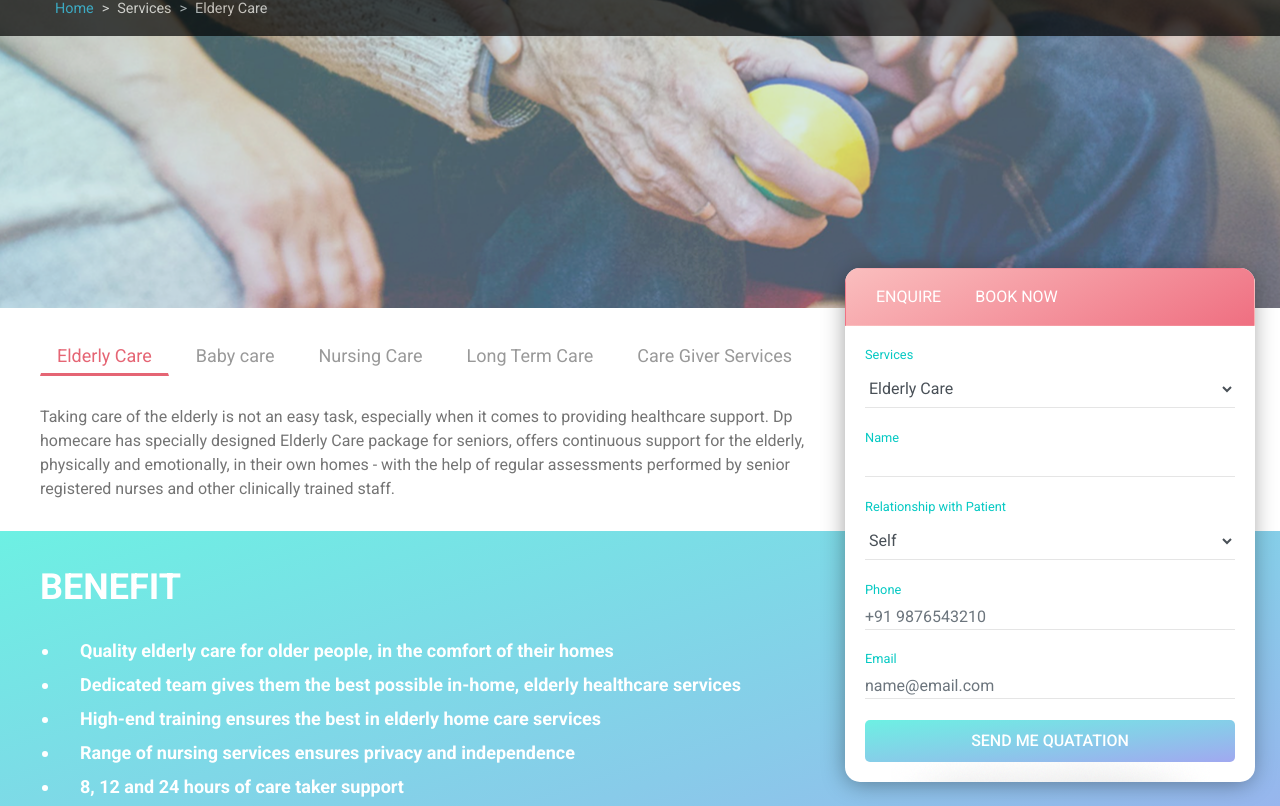
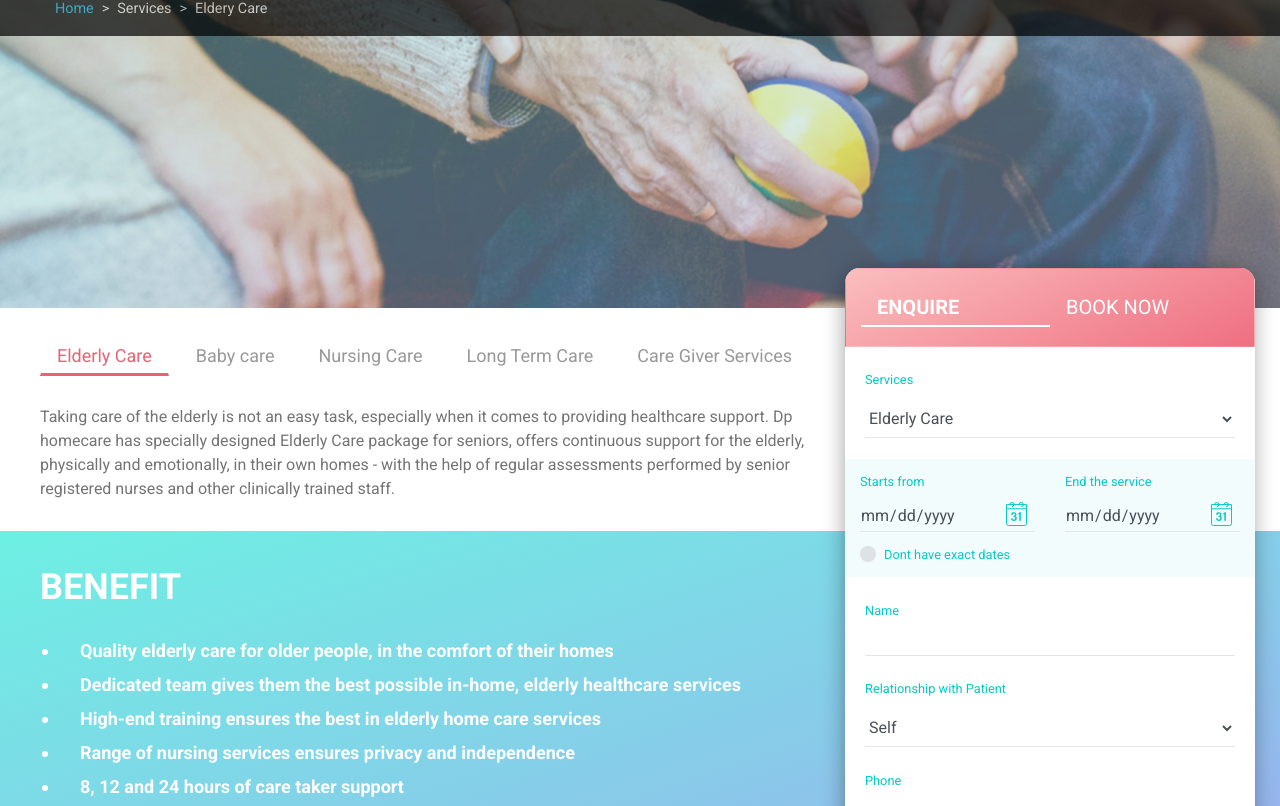
Before and after one commit to sumitmahadik999/dp_homecare, a plain HTML site: page dp-homecare/services.html in a window 1280 px wide. Shown: the part 146-952 px from the top of the page. Drawn offline with nearby package versions, Linux system fonts and the light colour scheme; a web font is replaced by a local one.

Commit message:
Add files via upload

```diff
--- a/dp-homecare/css/style.css
+++ b/dp-homecare/css/style.css
@@ -702,24 +702,24 @@ body {
 .services-tab-container {
     padding: 0 0 30px;
 }
-#nav-tab {
+.service-tabs #nav-tab {
     margin: 30px 0;
     border: 0;
 }
-.nav-tabs .nav-link {
+.service-tabs .nav-tabs .nav-link {
     color: #999;
     margin-right: 10px;
     font-size: 18px;
 }
-.nav-tabs .nav-link:focus, .nav-tabs .nav-link:hover {
+.service-tabs .nav-tabs .service-tabs .nav-link:focus, .service-tabs .nav-tabs .nav-link:hover {
     border: 1px solid transparent;
 }
-.nav-tabs .nav-item.show .nav-link, .nav-tabs .nav-link.active {
+.service-tabs .nav-tabs .nav-item.show .nav-link, .service-tabs .nav-tabs .nav-link.active {
     color: #E56574;
     border: 1px solid transparent;
     border-bottom: 3px solid #E56574;
 }
-.tab-pane {
+.service-tabs .tab-pane {
     font-size: 16px;
     line-height: 24px;
     color: #747474;
@@ -837,6 +837,54 @@ filter: progid:DXImageTransform.Microsoft.gradient( startColorstr='#FABEBE', end
 }
 .form-field-container {
     padding: 20px;
+}
+.floating-form #nav-tab {
+    border: 0;
+}
+.floating-form .nav-tabs .nav-link {
+        color: #fff;
+    font-size: 20px;
+    background: transparent;
+    border: 1px transparent;
+    width: 50%;
+}
+.floating-form .nav-tabs .floating-form .nav-link:focus, .floating-form .nav-tabs .nav-link:hover {
+    border: 1px solid transparent;
+}
+.floating-form .nav-tabs .nav-item.show .nav-link, .floating-form .nav-tabs .nav-link.active {
+    /*color: #E56574;
+    border: 1px solid transparent;*/
+    font-weight: 700;
+    border-bottom: 2px solid #fff;
+}
+.floating-form .tab-pane {
+    font-size: 16px;
+    line-height: 24px;
+    color: #747474;
+}
+.date-container {
+    background: #f3fcfd;
+    margin-left: -20px;
+    margin-right: -20px;
+    padding: 10px 0;
+}
+.date {
+    background: transparent !important;
+}
+::-webkit-calendar-picker-indicator {
+  background: url(../img/SVG/calendar.svg) 0 0 no-repeat;
+  opacity:1;
+  font-size:0;
+  transition:all ease 400ms;
+  transform:scale(1);
+  margin-left:5px;
+  width: 25px;
+    height: 25px;
+
+  color: rgba(0, 0, 0, 0);
+}
+.margin-t-10 {
+    margin-top: 10px;
 }
 @media (max-width: 374px) {
     .quick-connect-conainer .btn-secondary {
--- a/dp-homecare/services.html
+++ b/dp-homecare/services.html
@@ -75,11 +75,10 @@
             </ol>
         </nav>
     </div>
-
     <div class="wrapper">
         <div class="services-tab-container">
             <div class="row clearfix relative-pos">
-                <div class="col-md-8">
+                <div class="col-md-8 service-tabs">
                     <nav>
                         <div class="nav nav-tabs" id="nav-tab" role="tablist">
                             <a class="nav-item nav-link active" id="nav-ec-tab" data-toggle="tab" href=".nav-ec" role="tab" aria-controls="nav-ec" aria-selected="true">Elderly Care</a>
@@ -97,11 +96,70 @@
                 </div>
                 <div class="floating-form col-md-4">
                     <div class="form-header">
-                        <a class="col">ENQUIRE</a>
-                        <a class="col">BOOK NOW</a>
+                        <nav>
+                            <div class="nav nav-tabs" id="nav-tab" role="tablist">
+                                <a class="nav-item nav-link active" id="nav-enq-tab" data-toggle="tab" href="#nav-enq" role="tab" aria-controls="nav-enq" aria-selected="true">ENQUIRE</a>
+                                <a class="nav-item nav-link" id="nav-bkn-tab" data-toggle="tab" href="#nav-bkn" role="tab" aria-controls="nav-bkn" aria-selected="true">BOOK NOW</a>
+                            </div>
+                        </nav>
                     </div>
                     <div class="form-field-container callback-form">
-                        <form>
+                        <div class="tab-content" id="nav-tabContent1">
+                            <form id="nav-enq" class="tab-pane fade show active" id="nav-enq" role="tabpanel" aria-labelledby="nav-enq-tab">
+                                <div class="form-group">
+                                    <label for="services">Services</label>
+                                    <select class="form-control" id="services">
+                                        <option>Elderly Care</option>
+                                        <option>Baby Care</option>
+                                        <option>Nursing Care</option>
+                                        <option>Long Term Care</option>
+                                        <option>Care giver Service</option>
+                                    </select>
+                                </div>
+                                <div class="form-group date-container row">
+                                    <div class="col-md-6">
+                                        <label for="name">Starts from</label>
+                                        <!-- <div class="quesadilla"> -->
+                                        <input type="date" class='form-control date'>
+                                        <i class="calendar-icon"></i>
+                                        <!--  </div> -->
+                                    </div>
+                                    <div class="col-md-6">
+                                        <label for="name">End the service</label>
+                                        <!-- <div class="quesadilla"> -->
+                                        <input type="date" class='form-control date'>
+                                        <!--  </div> -->
+                                    </div>
+                                    <div class="custom-control custom-radio margin-l-15 margin-t-10">
+                                        <input type="radio" id="customRadio1" name="customRadio" class="custom-control-input">
+                                        <label class="custom-control-label" for="customRadio1">Dont have exact dates</label>
+                                    </div>
+                                </div>
+                                <div class="form-group">
+                                    <label for="name">Name</label>
+                                    <input type="text" class="form-control" id="name" placeholder="">
+                                </div>
+                                <div class="form-group">
+                                    <label for="services">Relationship with Patient</label>
+                                    <select class="form-control" id="services">
+                                        <option>Self</option>
+                                        <option>Son/Daughter</option>
+                                        <option>Spouse</option>
+                                        <option>Father/Mother</option>
+                                        <option>Brother/Sister</option>
+                                    </select>
+                                </div>
+                                <div class="form-group">
+                                    <label for="phone">Phone</label>
+                                    <input type="text" class="form-control" id="phone" placeholder="+91 9876543210">
+                                </div>
+                                <div class="form-group">
+                                    <label for="email">Email</label>
+                                    <input type="email" class="form-control" id="email" placeholder="name@email.com">
+                                </div>
+                                <button class="col button secondary-button roboto-medium">SEND ME QUATATION</button>
+                            </form>
+                            <form id="nav-bkn" class="tab-pane fade" id="nav-bkn" role="tabpanel" aria-labelledby="nav-bkn-tab">
                                 <div class="form-group">
                                     <label for="services">Services</label>
                                     <select class="form-control" id="services">
@@ -136,6 +194,7 @@
                                 </div>
                                 <button class="col button secondary-button roboto-medium">SEND ME QUATATION</button>
                             </form>
+                        </div>
                     </div>
                 </div>
             </div>
@@ -231,7 +290,6 @@
                                 </div>
                             </div>
                         </div>
-
                         <div class="carousel-item " data-index="1">
                             <div class="row">
                                 <div class="col-md-4">
```
Lines whose indentation alone changed are shown as unchanged.
